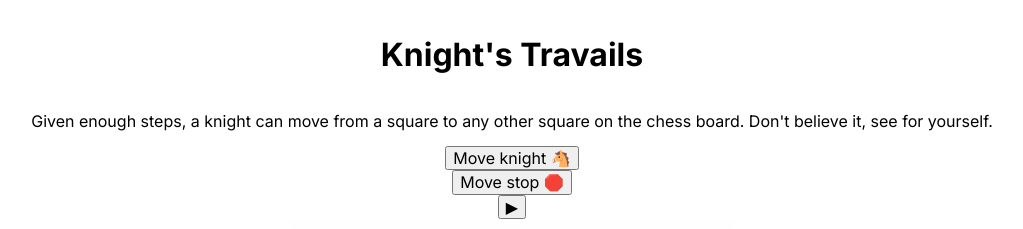
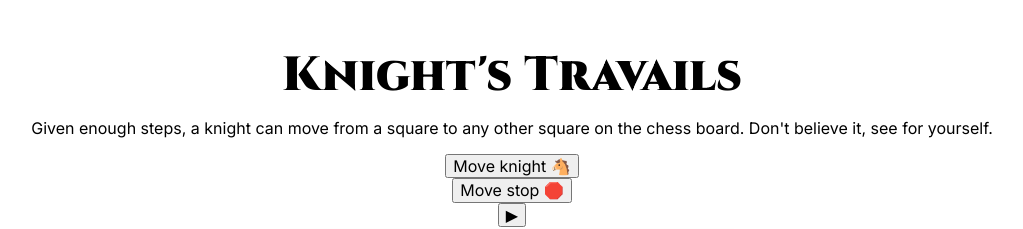
Before and after one commit to shravzzv/ODIN-Knights-Travails-project, a website built with webpack: page dist/index.html in a window 1280 px wide. Shown: the top 229 px of the page, without its empty margins (128-1151 px from the left). Built offline with nearby package versions, Linux system fonts and the light colour scheme.

Commit message:
feat: Add custom font for heading

```diff
--- a/src/styles/main.css
+++ b/src/styles/main.css
@@ -1,4 +1,6 @@
 @import url('https://fonts.googleapis.com/css2?family=Inter:wght@100;200;300;400;500;600;700;800;900&display=swap');
+
+@import url('https://fonts.googleapis.com/css2?family=Cinzel:wght@400;500;600;700;800;900&display=swap');
 
 *,
 *::before,
@@ -105,5 +107,8 @@ body {
 
 .title {
   text-align: center;
-  font-size: 2rem;
+  font-family: 'Cinzel', serif;
+  font-weight: 900;
+  font-size: 3rem;
+  margin-bottom: 0;
 }
```
